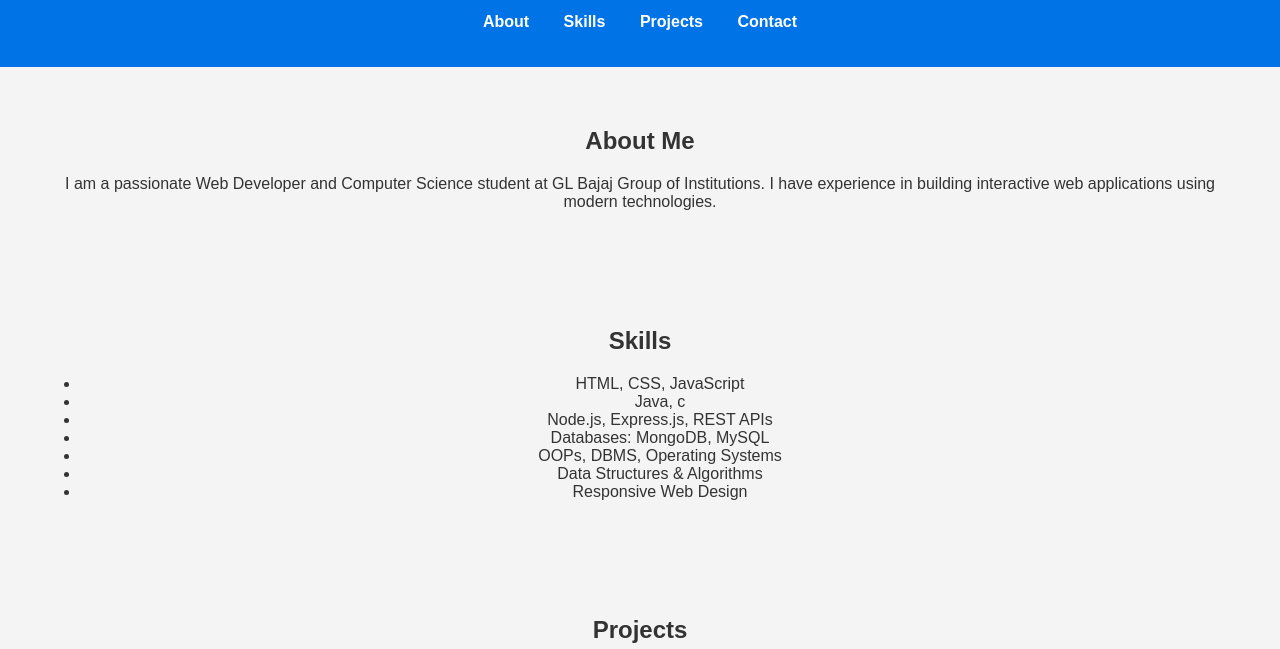
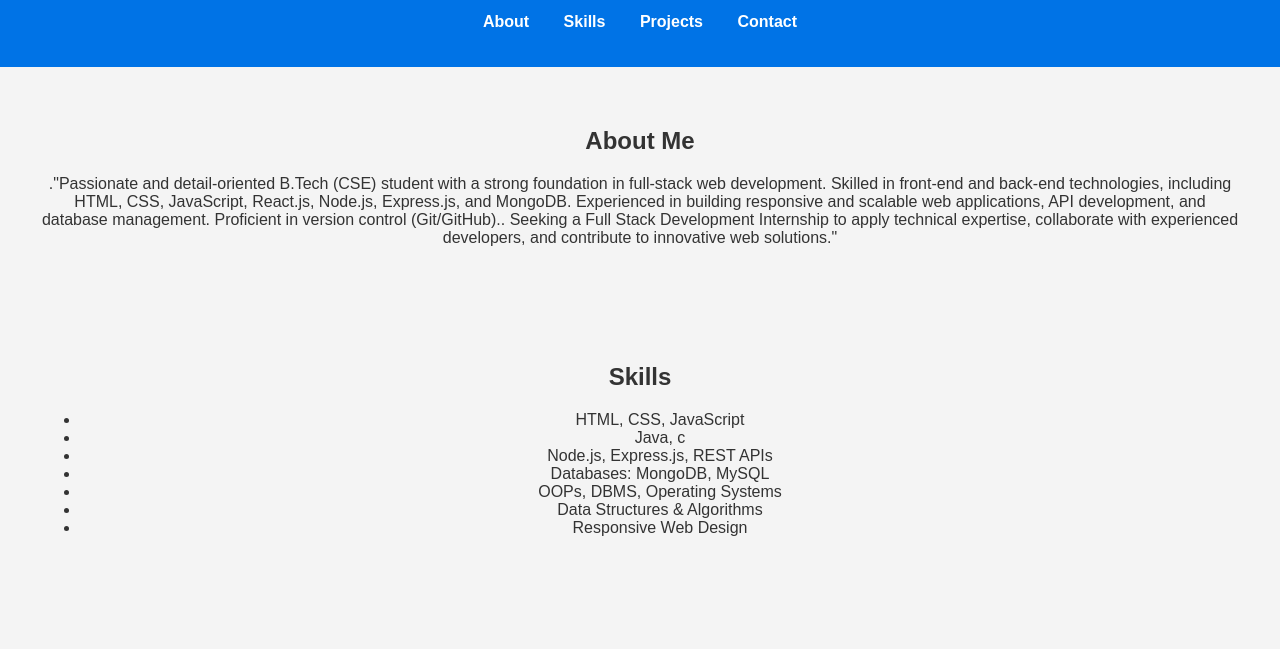
Before and after one commit to gaurabhishek1/portfolio-website, a plain HTML site: page index.html in a window 1280 px wide. Shown: the part 121-770 px from the top of the page. Drawn offline with Linux system fonts and the light colour scheme; a script that the page names is missing.

Commit message:
Update index.html

```diff
--- a/index.html
+++ b/index.html
@@ -23,7 +23,12 @@
 
     <section id="about">
         <h2>About Me</h2>
-        <p>I am a passionate Web Developer and Computer Science student at GL Bajaj Group of Institutions. I have experience in building interactive web applications using modern technologies.</p>
+        <p> ."Passionate and detail-oriented B.Tech (CSE) student with a strong foundation in full-stack web development.
+Skilled in front-end and back-end technologies, including HTML, CSS, JavaScript, React.js, Node.js,
+Express.js, and MongoDB. Experienced in building responsive and scalable web applications, API
+development, and database management. Proficient in version control (Git/GitHub).. Seeking a Full Stack
+Development Internship to apply technical expertise, collaborate with experienced developers, and contribute
+to innovative web solutions."</p>
     </section>
 
     <section id="skills">
```
